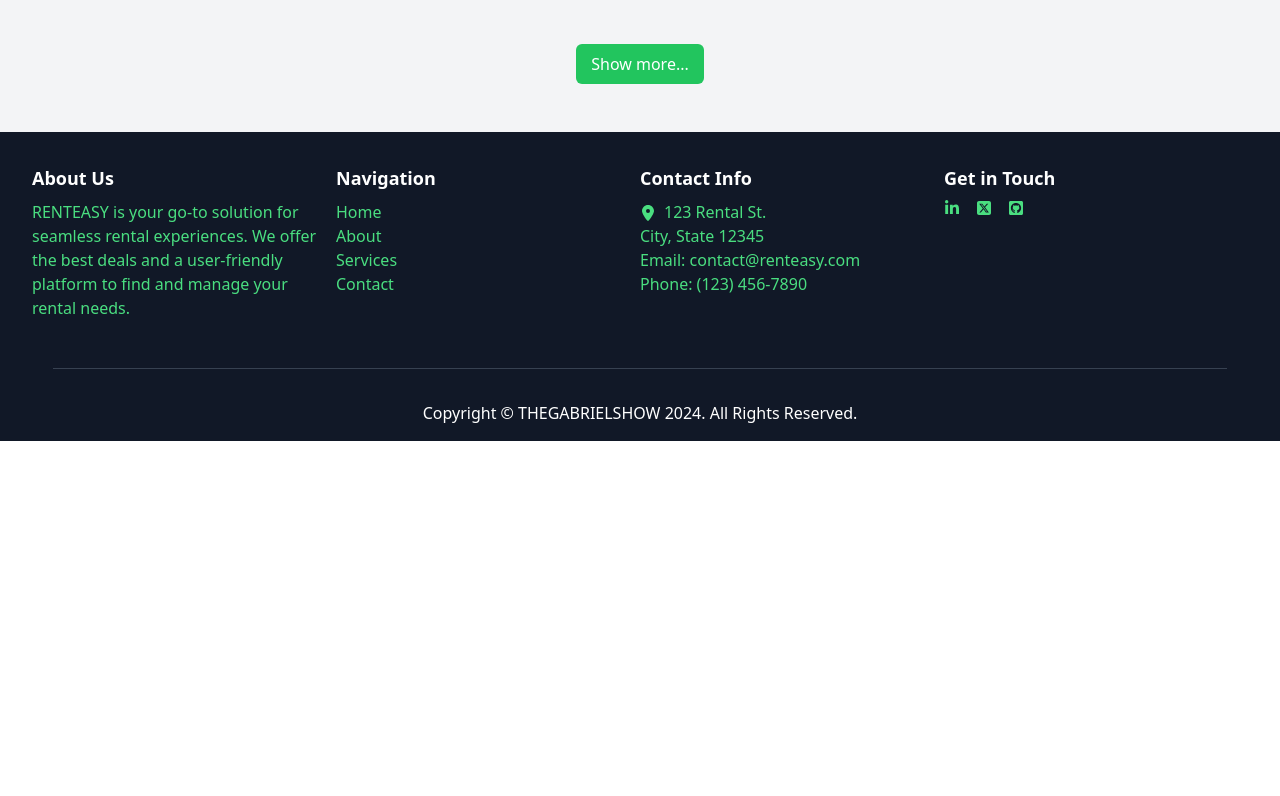
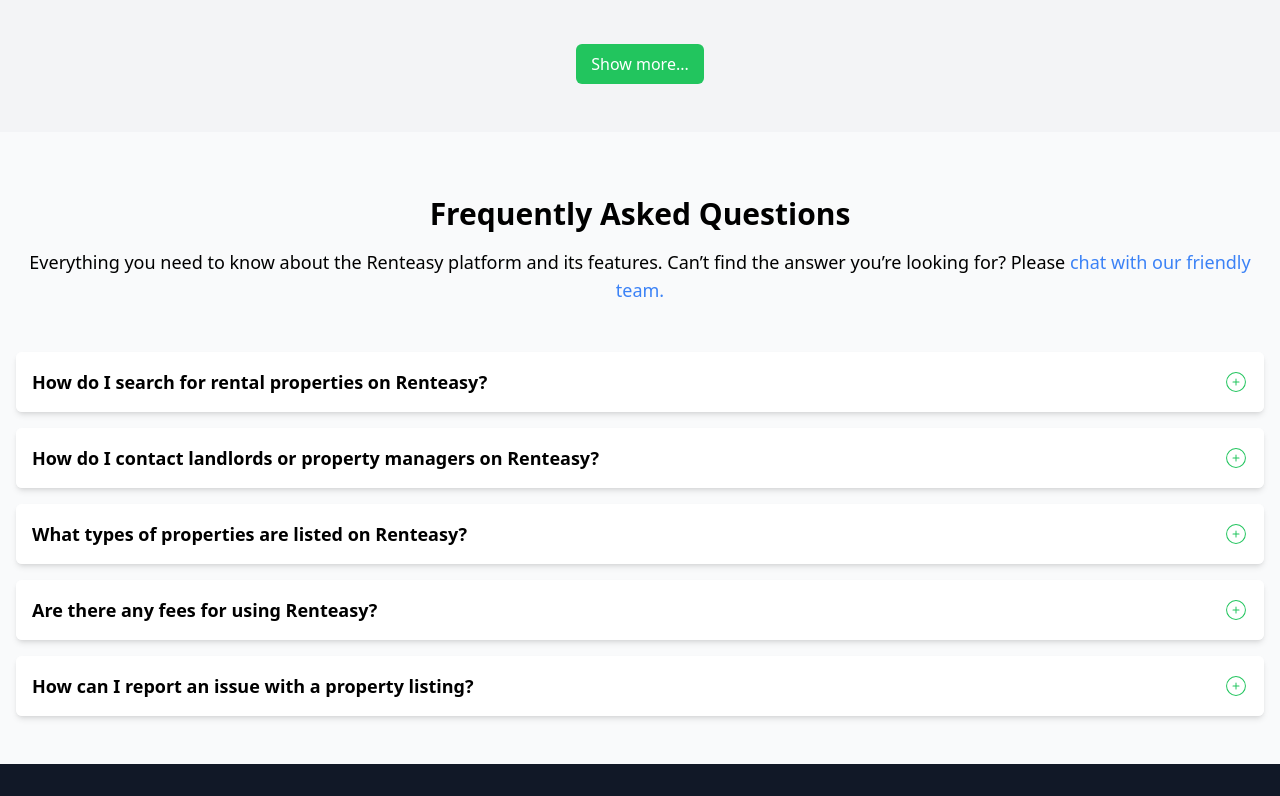
Before and after one commit to GabrielOchieng/renteasy, a React (Vite) app: page / in a window 1280 px wide. Shown: the part 4884-5680 px from the top of the page. Before the commit the page ends 5325 px from the top, so only its background shows below. Built offline with nearby package versions, Linux system fonts and the light colour scheme; no server answers.

Commit message:
adding faqs component

```diff
--- /dev/null
+++ b/src/components/Faq.jsx
@@ -0,0 +1,95 @@
+import React, { useState } from "react";
+import { CiCirclePlus, CiCircleMinus } from "react-icons/ci";
+
+const faqs = [
+  {
+    question: "How do I search for rental properties on Renteasy?",
+    answer:
+      "To search for rental properties, you can use the search input field at the top of the page and search based on your desired town or use our advanced search filters to specify your preferences, including location, price range, and property type. Our intuitive interface allows you to easily browse and find homes that match your needs.",
+    id: "1",
+  },
+  //   {
+  //     question: "Can I save my favorite properties on Renteasy?",
+  //     answer:
+  //       "Yes, Renteasy allows you to save your favorite properties for easy access later. Simply click the heart icon on any property listing to add it to your saved list.",
+  //     id: "2",
+  //   },
+  {
+    question: "How do I contact landlords or property managers on Renteasy?",
+    answer:
+      "You can contact landlords or property managers directly through the messaging feature on Renteasy. Once you are logged in, navigate to the property listing and use the 'Chat' button to send a message.",
+    id: "3",
+  },
+  {
+    question: "What types of properties are listed on Renteasy?",
+    answer:
+      "Renteasy lists a variety of properties including apartments, houses, and commercial spaces. Use our filters to narrow down your search based on the type of property you are looking for.",
+    id: "4",
+  },
+  {
+    question: "Are there any fees for using Renteasy?",
+    answer:
+      "Using Renteasy is currently free for all tenants searching for rental properties. and property managers.",
+    id: "5",
+  },
+  {
+    question: "How can I report an issue with a property listing?",
+    answer:
+      "If you encounter any issues with a property listing, please use the 'Contact info' details found at the bottom of the page. Our support team will review the report and take necessary actions.",
+    id: "6",
+  },
+];
+
+const Faq = () => {
+  const [shownIndex, setShownIndex] = useState(null);
+
+  const handleToggle = (index) => {
+    setShownIndex(index === shownIndex ? null : index);
+  };
+
+  return (
+    <div className="container  mx-auto py-12 px-4">
+      <section className="text-center mb-12">
+        <h2 className="text-3xl font-bold my-4">Frequently Asked Questions</h2>
+        <p className="text-lg mb-6">
+          Everything you need to know about the Renteasy platform and its
+          features. Can’t find the answer you’re looking for? Please{" "}
+          <span className="text-blue-500 hover:underline">
+            <a href="#">chat with our friendly team.</a>
+          </span>
+        </p>
+      </section>
+      <section>
+        <div className="space-y-4">
+          {faqs.map((faq, index) => (
+            <div
+              key={faq.id}
+              className="bg-white shadow-md rounded-md overflow-hidden"
+            >
+              <div
+                onClick={() => handleToggle(index)}
+                className={`cursor-pointer p-4 flex items-center justify-between transition-colors ${
+                  shownIndex === index ? "bg-green-100" : "bg-white"
+                }`}
+              >
+                <h3 className="text-lg font-semibold">{faq.question}</h3>
+                {shownIndex === index ? (
+                  <CiCircleMinus className="text-green-500 text-2xl" />
+                ) : (
+                  <CiCirclePlus className="text-green-500 text-2xl" />
+                )}
+              </div>
+              {shownIndex === index && (
+                <div className="p-4 bg-gray-50">
+                  <p>{faq.answer}</p>
+                </div>
+              )}
+            </div>
+          ))}
+        </div>
+      </section>
+    </div>
+  );
+};
+
+export default Faq;
--- a/src/pages/HomePage.jsx
+++ b/src/pages/HomePage.jsx
@@ -1,4 +1,5 @@
 import Explore from "../components/Explore";
+import Faq from "../components/Faq";
 import Header from "../components/Header";
 import Listing from "../components/Listing";
 import Manage from "../components/Manage";
@@ -16,6 +17,7 @@
       <Manage />
       <Renting />
       <Streets />
+      <Faq />
     </div>
   );
 };
```
